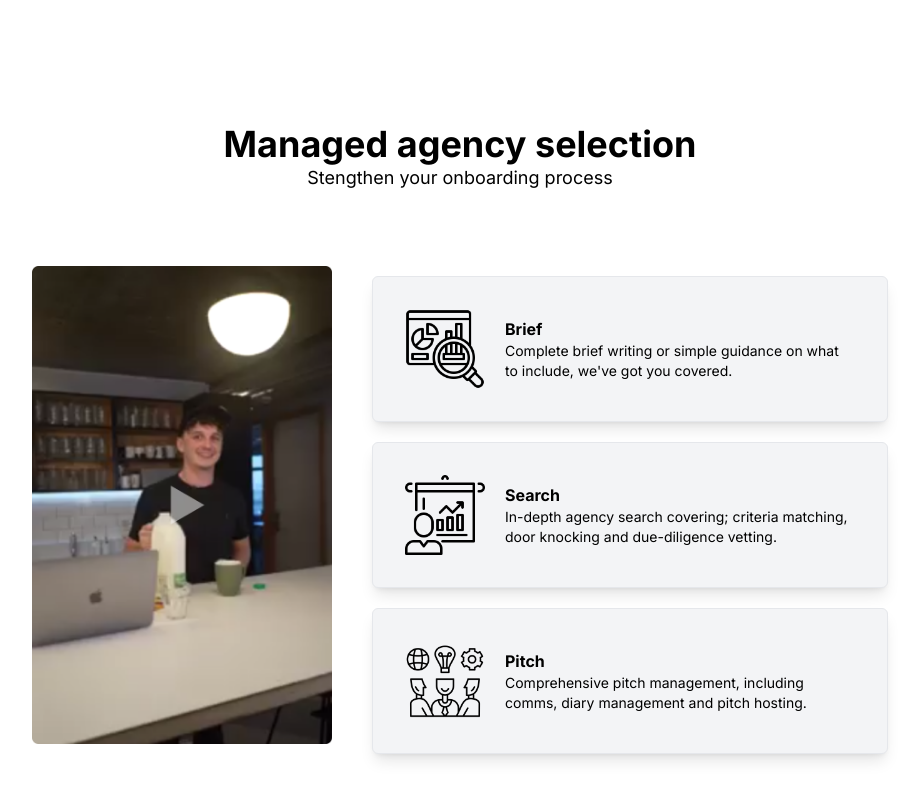
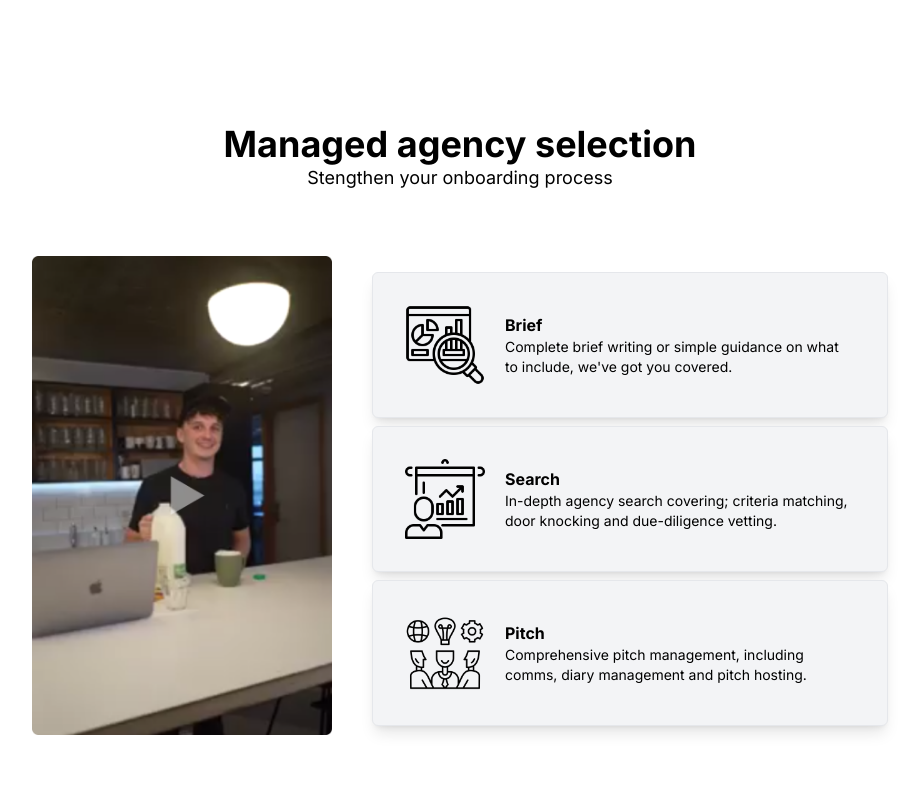
Before and after one commit to VelizarDabov/nextjs-14-task, a Next.js app: page / in a window 1280 px wide. Shown: the part 880-1680 px from the top of the page, without its empty margins (180-1099 px from the left). Built offline with nearby package versions, Linux system fonts and the light colour scheme.

Commit message:
resizing

```diff
--- a/app/_components/Card.tsx
+++ b/app/_components/Card.tsx
@@ -22,7 +22,7 @@ const Card = () => {
         </h3>
       </div>
 
-      <div className="flex flex-col justify-center items-center  md:flex-row mt-16 gap-10 mb-[20rem] mx-10 md:mx-5 cursor-pointer ">
+      <div className="flex flex-col items-center   md:flex-row mt-16 gap-10 mb-[20rem] mx-10 md:mx-5 cursor-pointer ">
         <Image
           className="items-center "
           width={300}
@@ -31,11 +31,11 @@ const Card = () => {
           src={"/video.png"}
         />
 
-<div className="gap-10">
+<div className="">
           {cardsData.map((card, index) => (
             <div
               key={index}
-              className="flex items-center mt-5 gap-5 border hover:border-blue-500 rounded-md p-8 bg-gray-100 shadow-lg"
+              className="flex items-center mt-2 gap-5 border hover:border-blue-500 rounded-md p-8 bg-gray-100 shadow-lg"
               onMouseEnter={() => handleCardHover(index + 1)}
               onMouseLeave={() => handleCardHover(0)}
             >
```
